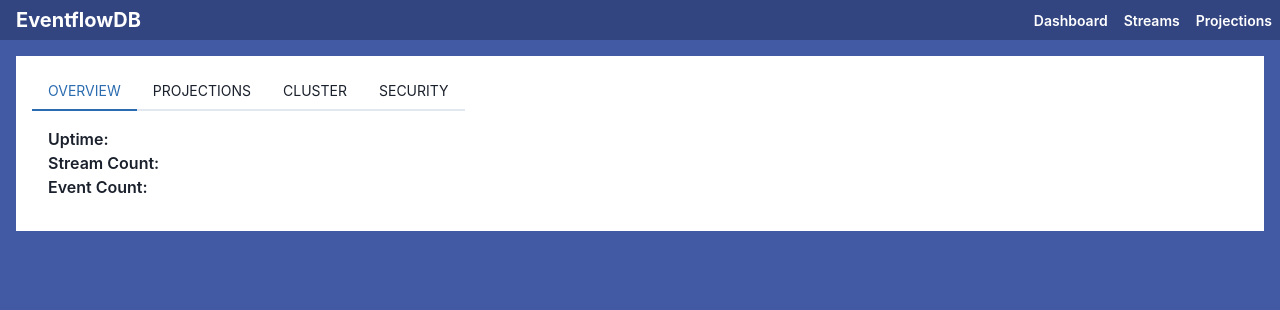
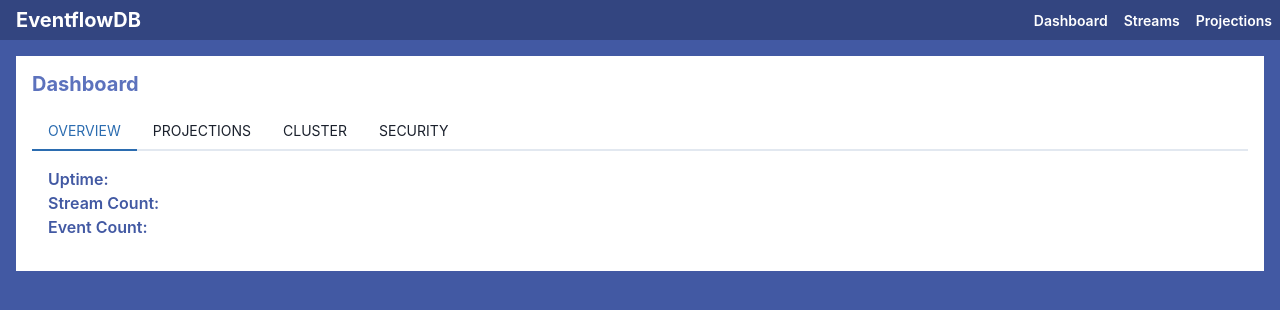
Before and after one commit to KajJagtenberg/eventdb, a Next.js app in the folder v2/webui/: page / in a window 1280 px wide. Shown: the top 310 px of the page. Built offline with nearby package versions, Linux system fonts and the light colour scheme.

Commit message:
Changed text color

```diff
--- a/v2/webui/pages/dashboard.tsx
+++ b/v2/webui/pages/dashboard.tsx
@@ -7,6 +7,7 @@
   Tab,
   TabPanel,
   Text,
+  Heading,
 } from '@chakra-ui/react';
 import { Layout } from '../components/Layout';
 import { Navbar } from '../components/Navbar';
@@ -32,7 +33,11 @@
       <Flex h="100vh" bg="brand.500" flexDirection="column">
         <Navbar />
 
-        <Flex bg="white" m={4} p={4}>
+        <Flex bg="white" m={4} p={4} flexDirection="column">
+          <Heading size="md" mb={4} color="brand.400">
+            Dashboard
+          </Heading>
+
           <Tabs>
             <TabList>
               {tabList.map((name, index) => (
@@ -45,21 +50,21 @@
             <TabPanels>
               <TabPanel>
                 <Flex>
-                  <Text fontWeight="semibold" mr={2}>
+                  <Text fontWeight="semibold" mr={2} color="brand.500">
                     Uptime:
                   </Text>
                   <Text>{data?.uptime}</Text>
                 </Flex>
 
                 <Flex>
-                  <Text fontWeight="semibold" mr={2}>
+                  <Text fontWeight="semibold" mr={2} color="brand.500">
                     Stream Count:
                   </Text>
                   <Text>{data?.streamCount}</Text>
                 </Flex>
 
                 <Flex>
-                  <Text fontWeight="semibold" mr={2}>
+                  <Text fontWeight="semibold" mr={2} color="brand.500">
                     Event Count:
                   </Text>
                   <Text>{data?.eventCount}</Text>
```
